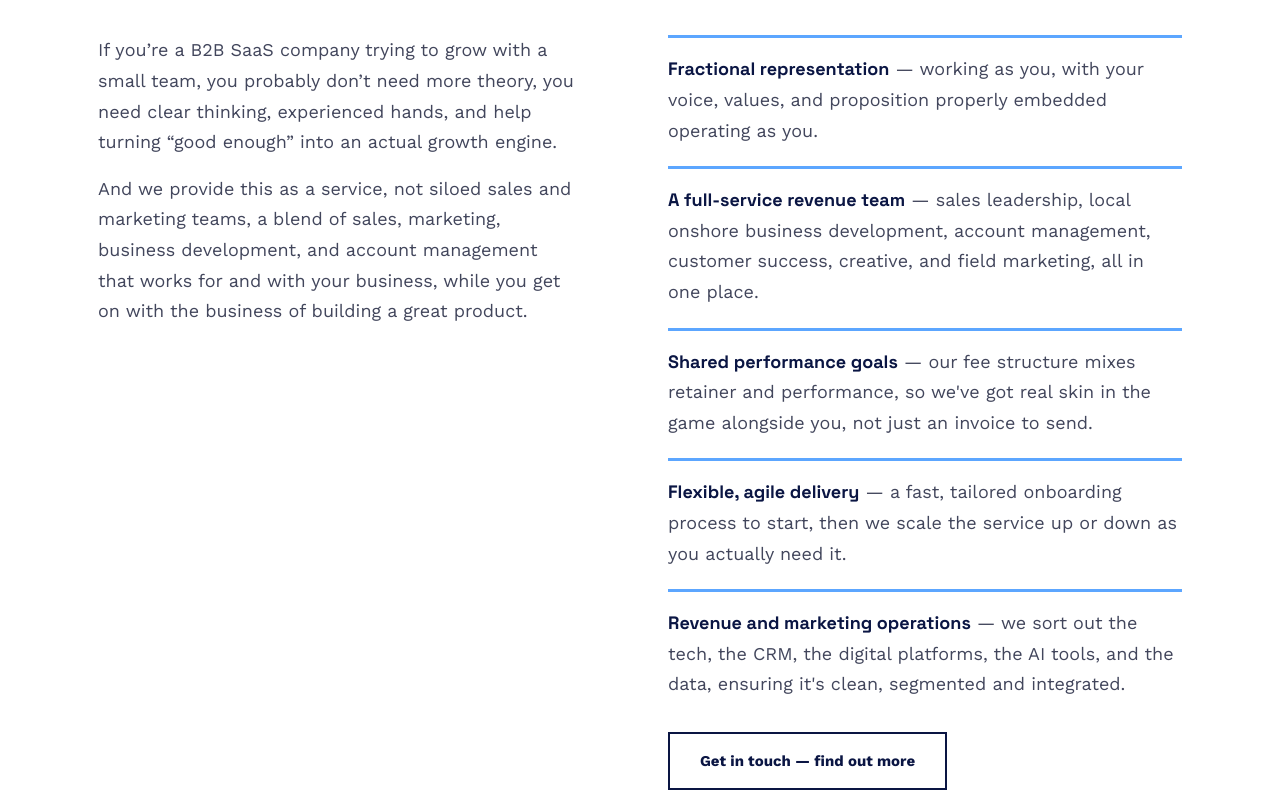
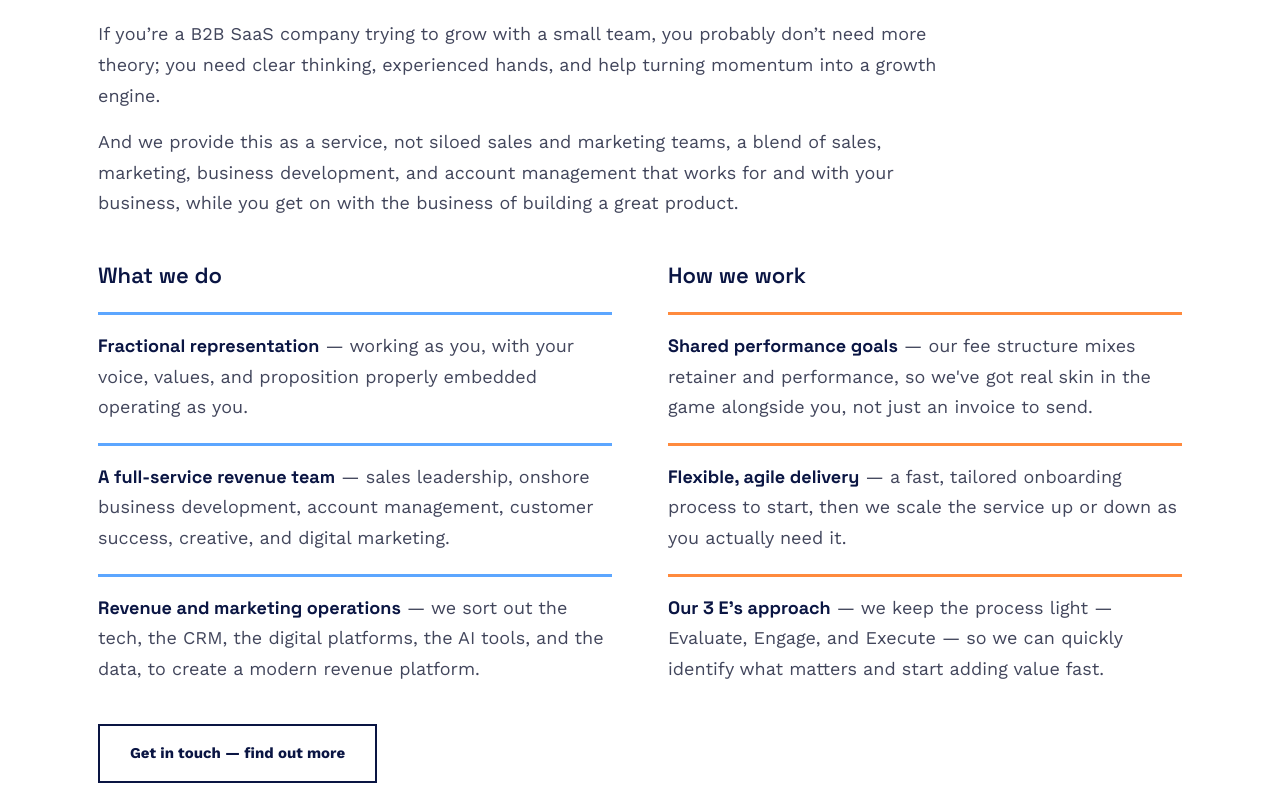
Before and after one commit to vb-iant/velocity-b, a Next.js app: page /growth in a window 1280 px wide. Shown: the part 1620-2420 px from the top of the page. Built offline with nearby package versions, Linux system fonts and the light colour scheme.

Commit message:
Revenue-as-a-Service: restructure per Notion — full-width title+copy, then two columns ('What we do' / 'How we work') with headings, button beneath both

```diff
--- a/app/growth/page.tsx
+++ b/app/growth/page.tsx
@@ -49,15 +49,22 @@ const colorClasses = {
   navy: { border: "border-navy", text: "text-navy" },
 };
 
-const REVENUE_AS_A_SERVICE = [
+const WHAT_WE_DO = [
   {
     label: "Fractional representation",
     body: "working as you, with your voice, values, and proposition properly embedded operating as you.",
   },
   {
     label: "A full-service revenue team",
-    body: "sales leadership, local onshore business development, account management, customer success, creative, and field marketing, all in one place.",
+    body: "sales leadership, onshore business development, account management, customer success, creative, and digital marketing.",
   },
+  {
+    label: "Revenue and marketing operations",
+    body: "we sort out the tech, the CRM, the digital platforms, the AI tools, and the data, to create a modern revenue platform.",
+  },
+];
+
+const HOW_WE_WORK = [
   {
     label: "Shared performance goals",
     body: "our fee structure mixes retainer and performance, so we've got real skin in the game alongside you, not just an invoice to send.",
@@ -67,8 +74,8 @@ const REVENUE_AS_A_SERVICE = [
     body: "a fast, tailored onboarding process to start, then we scale the service up or down as you actually need it.",
   },
   {
-    label: "Revenue and marketing operations",
-    body: "we sort out the tech, the CRM, the digital platforms, the AI tools, and the data, ensuring it's clean, segmented and integrated.",
+    label: "Our 3 E's approach",
+    body: "we keep the process light — Evaluate, Engage, and Execute — so we can quickly identify what matters and start adding value fast.",
   },
 ];
 
@@ -171,25 +178,26 @@ export default function GrowthPage() {
         <h2 className="font-display text-[32px] font-bold leading-tight tracking-tight md:text-[46px]">
           <AnimatedChevron className="text-blue" />Revenue-as-a-Service
         </h2>
-        <div className="mt-8 grid grid-cols-1 gap-14 md:grid-cols-2">
+        <p className="mt-4 max-w-[860px] text-lg leading-[1.7] text-[#42465c]">
+          If you&rsquo;re a B2B SaaS company trying to grow with a small
+          team, you probably don&rsquo;t need more theory; you need clear
+          thinking, experienced hands, and help turning momentum into a
+          growth engine.
+        </p>
+        <p className="mt-4 max-w-[860px] text-lg leading-[1.7] text-[#42465c]">
+          And we provide this as a service, not siloed sales and marketing
+          teams, a blend of sales, marketing, business development, and
+          account management that works for and with your business, while
+          you get on with the business of building a great product.
+        </p>
+
+        <div className="mt-10 grid grid-cols-1 gap-x-14 gap-y-10 md:grid-cols-2">
           <div>
-            <p className="max-w-[480px] text-lg leading-[1.7] text-[#42465c]">
-              If you&rsquo;re a B2B SaaS company trying to grow with a small
-              team, you probably don&rsquo;t need more theory, you need clear
-              thinking, experienced hands, and help turning &ldquo;good
-              enough&rdquo; into an actual growth engine.
-            </p>
-            <p className="mt-4 max-w-[480px] text-lg leading-[1.7] text-[#42465c]">
-              And we provide this as a service, not siloed sales and
-              marketing teams, a blend of sales, marketing, business
-              development, and account management that works for and with
-              your business, while you get on with the business of building
-              a great product.
-            </p>
-          </div>
-          <div>
+            <h3 className="font-display mb-5 text-[22px] font-semibold">
+              What we do
+            </h3>
             <ul className="space-y-5">
-              {REVENUE_AS_A_SERVICE.map((item) => (
+              {WHAT_WE_DO.map((item) => (
                 <li key={item.label} className="border-t-[3px] border-blue pt-4">
                   <p className="text-lg leading-[1.7] text-[#42465c]">
                     <strong className="font-display font-bold text-navy">
@@ -200,11 +208,29 @@ export default function GrowthPage() {
                 </li>
               ))}
             </ul>
-            <Link href="/contact" className={`${ctaOutline} mt-8`}>
-              Get in touch — find out more
-            </Link>
+          </div>
+          <div>
+            <h3 className="font-display mb-5 text-[22px] font-semibold">
+              How we work
+            </h3>
+            <ul className="space-y-5">
+              {HOW_WE_WORK.map((item) => (
+                <li key={item.label} className="border-t-[3px] border-orange pt-4">
+                  <p className="text-lg leading-[1.7] text-[#42465c]">
+                    <strong className="font-display font-bold text-navy">
+                      {item.label}
+                    </strong>{" "}
+                    — {item.body}
+                  </p>
+                </li>
+              ))}
+            </ul>
           </div>
         </div>
+
+        <Link href="/contact" className={`${ctaOutline} mt-10`}>
+          Get in touch — find out more
+        </Link>
       </section>
 
       {/* The Velocity Sprint */}
```
